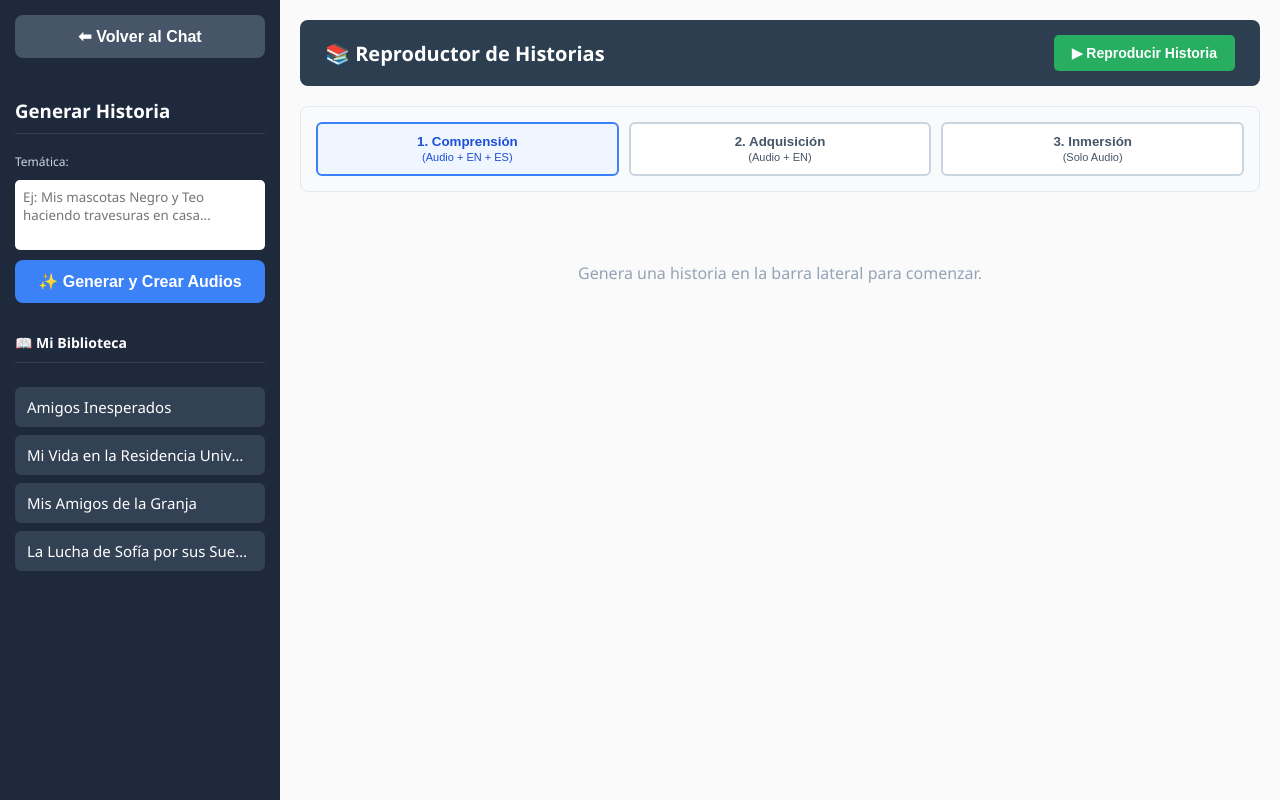
After one commit to BenjaAle/FlashCardsAnki, a FastAPI app: template templates/historias.html in a window 1280 px wide. The commit adds this page. Run offline with FastAPI, Linux system fonts and the light colour scheme; the template is opened without the code that fills it, so the values that code supplies are empty; data comes from the database, SQL or seed files in the repository; both versions use the stored data as it was after the commit.

Commit message:
feat: Ya tengo historias interactivas. Desafio: Incorporar cartas a anki

````diff
--- a/main.py
+++ b/main.py
@@ -64,8 +64,22 @@ def iniciar_bd():
     c.execute(
         """CREATE TABLE IF NOT EXISTS mensajes (id INTEGER PRIMARY KEY AUTOINCREMENT, chat_id INTEGER, rol TEXT, texto TEXT, extraido INTEGER DEFAULT 0)"""
     )
+
+    # Tabla para guardar historias
+    c.execute("""CREATE TABLE IF NOT EXISTS historias (id INTEGER PRIMARY KEY AUTOINCREMENT, titulo TEXT, tematica TEXT)""")
+    c.execute("""CREATE TABLE IF NOT EXISTS lineas_historia (
+                 id INTEGER PRIMARY KEY AUTOINCREMENT,
+                 historia_id INTEGER,
+                 orden INTEGER,
+                 oracion_en TEXT,
+                 oracion_es TEXT,
+                 ruta_audio TEXT)""")
+
     conn.commit()
     conn.close()
+
+    # Crear carpeta para guardar los audios de las historias si no existe
+    os.makedirs("static/audios", exist_ok=True)
 
 
 iniciar_bd()
@@ -106,6 +120,10 @@ class InyectarRequest(BaseModel):
     chat_id: int
     cartas: list
 
+# Estructura para crear una nueva historia
+class NuevaHistoria(BaseModel):
+    tematica: str
+    nivel: str = "Intermedio" # B1/B2 por defecto.
 
 # ==========================================
 # 🔌 FUNCIONES DE ANKI
@@ -559,4 +577,116 @@ async def inyectar_cartas(req: InyectarRequest):
         return {"mensaje": f"⚠️ Error en el procesamiento final: {str(e)}"}
 
 
+# 9. Ruta de historias interactivas
+@app.post("/generar_historia")
+async def generar_historia(req: NuevaHistoria):
+    # 1. Prompt para que Gemini devuelva un JSON perfecto
+    prompt = f"""
+    Eres un experto profesor de inglés. Crea una historia interesante y atractiva sobre el siguiente tema: "{req.tematica}".
+    El nivel de inglés debe ser {req.nivel}.
+
+    REGLA 1: La historia debe tener entre 8 y 12 oraciones en total.
+    REGLA 2: Devuelve ESTRICTAMENTE un objeto JSON puro, sin formato markdown, ni bloques ```json.
+
+    Formato esperado:
+    {{
+      "titulo": "Un título corto y atractivo en español",
+      "lineas": [
+        {{"en": "Oración en inglés aquí.", "es": "Traducción natural al español aquí."}},
+        {{"en": "Siguiente oración en inglés.", "es": "Siguiente traducción."}}
+      ]
+    }}
+    """
+
+    try:
+        # 2. Pedir la historia a Gemini
+        response = client.models.generate_content(
+            model="gemini-2.5-flash", contents=prompt
+        )
+        respuesta_limpia = response.text.replace("```json", "").replace("```", "").strip()
+        datos_historia = json.loads(respuesta_limpia)
+
+        titulo = datos_historia.get("titulo", "Historia sin título")
+        lineas = datos_historia.get("lineas", [])
+
+        if not lineas:
+            return {"error": "No se pudieron generar las líneas de la historia."}
+
+        # 3. Guardar la historia principal en la BDD para obtener su ID
+        conn = sqlite3.connect("tutor.db")
+        c = conn.cursor()
+        c.execute("INSERT INTO historias (titulo, tematica) VALUES (?, ?)", (titulo, req.tematica))
+        historia_id = c.lastrowid
+
+        # 👇 NUEVO: Crear una subcarpeta específica para esta historia
+        carpeta_historia = f"static/audios/historia_{historia_id}"
+        os.makedirs(carpeta_historia, exist_ok=True)
+
+        # 4. Generar audios de forma concurrente
+        tareas_audio = []
+        rutas_audios = []
+
+        for i, linea in enumerate(lineas):
+            texto_en = linea.get("en", "").strip()
+            # Ruta única para cada audio dentro de la carpeta static
+            ruta_audio = f"{carpeta_historia}/linea_{i}.mp3"
+            rutas_audios.append(ruta_audio)
+
+            # Agregamos a la lista de tareas concurrentes
+            tareas_audio.append(generar_audio(texto_en, ruta_audio))
+
+        # Ejecutar todos los audios al mismo tiempo
+        if tareas_audio:
+            await asyncio.gather(*tareas_audio)
+
+        # 5. Guardar las líneas y sus rutas de audio en la BDD
+        for i, linea in enumerate(lineas):
+            c.execute(
+                "INSERT INTO lineas_historia (historia_id, orden, oracion_en, oracion_es, ruta_audio) VALUES (?, ?, ?, ?, ?)",
+                (historia_id, i, linea.get("en", ""), linea.get("es", ""), rutas_audios[i])
+            )
+
+        conn.commit()
+        conn.close()
+
+        return {
+            "mensaje": "Historia generada y audios creados con éxito.",
+            "historia_id": historia_id,
+            "titulo": titulo
+        }
+
+    except Exception as e:
+        return {"error": f"Error al generar la historia: {str(e)}"}
+
+
+# 1. Pagina html de las historias
+@app.get("/historias", response_class=HTMLResponse)
+def pagina_historias(request: Request):
+    return templates.TemplateResponse(request=request, name="historias.html")
+
+# 2. Obtiene las líneas y audios de una historia específica
+@app.get("/api/historias/{historia_id}")
+def obtener_detalles_historia(historia_id: int):
+    conn = sqlite3.connect("tutor.db")
+    c = conn.cursor()
+    c.execute(
+        "SELECT orden, oracion_en, oracion_es, ruta_audio FROM lineas_historia WHERE historia_id = ? ORDER BY orden ASC",
+        (historia_id,)
+    )
+    # Importante: Agregamos el "/" al inicio de la ruta del audio para que el HTML lo encuentre bien
+    lineas = [{"orden": row[0], "en": row[1], "es": row[2], "audio": f"/{row[3]}"} for row in c.fetchall()]
+    conn.close()
+    return {"lineas": lineas}
+
+
+# 3. Obtener la lista de historias creadas para la barra lateral
+@app.get("/api/lista_historias")
+def obtener_lista_historias():
+    conn = sqlite3.connect("tutor.db")
+    c = conn.cursor()
+    c.execute("SELECT id, titulo FROM historias ORDER BY id DESC")
+    historias = [{"id": row[0], "titulo": row[1]} for row in c.fetchall()]
+    conn.close()
+    return historias
+
 # uvicorn main:app --reload
--- /dev/null
+++ b/static/historias.js
@@ -0,0 +1,191 @@
+const btnGenerar = document.getElementById("btn-generar");
+const temaInput = document.getElementById("tema-input");
+const btnPlayAll = document.getElementById("btn-play-all");
+const storyBoard = document.getElementById("story-board");
+const historiaTitulo = document.getElementById("historia-titulo");
+const modeBtns = document.querySelectorAll(".mode-btn");
+const listaHistoriasContainer = document.getElementById("lista-historias");
+
+let lineasActuales = [];
+let audioObjects = [];
+let reproduciendo = false;
+let indiceAudioActual = 0;
+
+// 1. Lógica para cambiar de Modo (Ocultar/Mostrar texto)
+modeBtns.forEach((btn) => {
+  btn.addEventListener("click", () => {
+    // Quitar la clase active a todos y dársela al presionado
+    modeBtns.forEach((b) => b.classList.remove("active"));
+    btn.classList.add("active");
+
+    const modo = btn.dataset.mode;
+
+    // Limpiar clases del tablero
+    storyBoard.classList.remove("hide-es", "hide-en");
+
+    if (modo === "lectura") {
+      storyBoard.classList.add("hide-es"); // Oculta español
+    } else if (modo === "escucha") {
+      storyBoard.classList.add("hide-en", "hide-es"); // Oculta todo
+    }
+  });
+});
+
+// 2. Generar la historia llamando al Backend
+btnGenerar.addEventListener("click", async () => {
+  const tema = temaInput.value.trim();
+  if (!tema) return alert("Escribe un tema para la historia.");
+
+  btnGenerar.disabled = true;
+  btnGenerar.textContent = "⏳ Escribiendo y grabando...";
+  storyBoard.innerHTML =
+    "<div style='text-align:center;'>Generando contenido con IA... Esto puede tomar unos segundos.</div>";
+
+  try {
+    const res = await fetch("/generar_historia", {
+      method: "POST",
+      headers: { "Content-Type": "application/json" },
+      body: JSON.stringify({ tematica: tema, nivel: "Intermedio" }),
+    });
+    const data = await res.json();
+
+    if (data.error) throw new Error(data.error);
+
+    historiaTitulo.textContent = `📚 ${data.titulo}`;
+    cargarHistoria(data.historia_id); // Llamamos a la función que renderiza
+
+    cargarListaHistorias(); // 👈 NUEVO: Refresca la barra lateral
+    temaInput.value = ""; // 👈 NUEVO: Limpia la caja de texto
+  } catch (err) {
+    alert("Error: " + err.message);
+    storyBoard.innerHTML = "";
+  } finally {
+    btnGenerar.disabled = false;
+    btnGenerar.textContent = "✨ Generar y Crear Audios";
+  }
+});
+
+// Capturamos el nuevo reproductor visible
+const audioPlayer = document.getElementById("audio-player");
+
+// 3. Cargar la historia en el HTML
+async function cargarHistoria(historia_id) {
+    // 🛠️ FIX AL BUG: Detener cualquier audio sonando antes de cargar lo nuevo
+    audioPlayer.pause();
+    audioPlayer.src = "";
+    audioPlayer.style.display = "none";
+    reproduciendo = false;
+    btnPlayAll.textContent = "▶ Reproducir Historia";
+    btnPlayAll.style.background = "#27ae60";
+
+    const res = await fetch(`/api/historias/${historia_id}`);
+    const data = await res.json();
+
+    lineasActuales = data.lineas;
+    storyBoard.innerHTML = "";
+
+    lineasActuales.forEach((linea, index) => {
+        const div = document.createElement("div");
+        div.className = "story-line";
+        div.id = `linea-${index}`;
+
+        // ✨ NUEVA FUNCIÓN: Haz clic en cualquier oración para reproducirla desde ahí
+        div.style.cursor = "pointer";
+        div.onclick = () => reproducirDesde(index);
+
+        div.innerHTML = `
+            <div class="text-en">${linea.en}</div>
+            <div class="text-es">${linea.es}</div>
+        `;
+        storyBoard.appendChild(div);
+    });
+}
+
+// 4. Lógica del Reproductor Único y Visible
+function reproducirDesde(index) {
+    if (index >= lineasActuales.length) {
+        // Terminó la historia
+        reproduciendo = false;
+        btnPlayAll.textContent = "▶ Reproducir Historia";
+        btnPlayAll.style.background = "#27ae60";
+        document.querySelectorAll(".story-line").forEach(el => el.classList.remove("playing"));
+        return;
+    }
+
+    reproduciendo = true;
+    indiceAudioActual = index;
+
+    // Cambiamos el texto del botón
+    btnPlayAll.textContent = "⏸ Pausar";
+    btnPlayAll.style.background = "#e74c3c";
+
+    // Cargamos el archivo en el reproductor visible y lo hacemos aparecer
+    audioPlayer.style.display = "block";
+    audioPlayer.src = lineasActuales[index].audio;
+    audioPlayer.play();
+
+    // Limpiar resaltados anteriores y resaltar el actual
+    document.querySelectorAll(".story-line").forEach(el => el.classList.remove("playing"));
+    document.getElementById(`linea-${index}`).classList.add("playing");
+
+    // Auto-scroll para que la línea siempre se vea
+    document.getElementById(`linea-${index}`).scrollIntoView({ behavior: "smooth", block: "center" });
+}
+
+// Escuchamos el evento nativo del reproductor: cuando termina un audio, pasa al siguiente
+audioPlayer.onended = () => {
+    reproducirDesde(indiceAudioActual + 1);
+};
+
+// Control maestro desde el botón verde/rojo
+btnPlayAll.addEventListener("click", () => {
+    if (lineasActuales.length === 0) return;
+
+    if (reproduciendo) {
+        // Si estaba sonando, lo pausamos nativamente
+        audioPlayer.pause();
+        reproduciendo = false;
+        btnPlayAll.textContent = "▶ Reanudar";
+        btnPlayAll.style.background = "#f39c12"; // Color naranja para indicar pausa
+    } else {
+        // Si hay un audio cargado (pausado), lo reanudamos desde donde quedó
+        if (audioPlayer.src && audioPlayer.src !== window.location.href) {
+            audioPlayer.play();
+            reproduciendo = true;
+            btnPlayAll.textContent = "⏸ Pausar";
+            btnPlayAll.style.background = "#e74c3c";
+        } else {
+            // Si está desde cero, empezamos por la línea 0
+            reproducirDesde(0);
+        }
+    }
+});
+
+// 5. Cargar la lista de historias en la barra lateral
+async function cargarListaHistorias() {
+    const res = await fetch("/api/lista_historias");
+    const historias = await res.json();
+
+    listaHistoriasContainer.innerHTML = "";
+
+    historias.forEach((historia) => {
+        const div = document.createElement("div");
+        div.className = "chat-item";
+
+        const titleSpan = document.createElement("span");
+        titleSpan.className = "chat-item-title";
+        titleSpan.textContent = historia.titulo;
+
+        // Al hacer clic, cargamos esa historia y actualizamos el título
+        div.onclick = () => {
+            historiaTitulo.textContent = `📚 ${historia.titulo}`;
+            cargarHistoria(historia.id);
+        };
+
+        div.appendChild(titleSpan);
+        listaHistoriasContainer.appendChild(div);
+    });
+}
+
+// 🚀 AL INICIAR: Cargar la lista automáticamente
+cargarListaHistorias();
--- /dev/null
+++ b/templates/historias.html
@@ -0,0 +1,102 @@
+<!doctype html>
+<html lang="es">
+  <head>
+    <meta charset="UTF-8" />
+    <meta name="viewport" content="width=device-width, initial-scale=1.0" />
+    <title>Historias Interactivas IA</title>
+    <link rel="stylesheet" href="/static/style.css" />
+    <style>
+      /* Estilos específicos para el reproductor de historias */
+      .story-controls {
+        display: flex;
+        gap: 10px;
+        background: #f8fafc;
+        padding: 15px;
+        border-radius: 8px;
+        margin-bottom: 20px;
+        border: 1px solid #e2e8f0;
+      }
+      .mode-btn {
+        flex: 1;
+        padding: 10px;
+        border: 2px solid #cbd5e1;
+        background: white;
+        border-radius: 6px;
+        cursor: pointer;
+        font-weight: bold;
+        color: #475569;
+        transition: 0.2s;
+      }
+      .mode-btn.active {
+        border-color: #3b82f6;
+        background: #eff6ff;
+        color: #1d4ed8;
+      }
+      .story-line {
+        padding: 15px;
+        border-radius: 8px;
+        margin-bottom: 10px;
+        background: white;
+        border: 1px solid #e2e8f0;
+        transition: 0.3s;
+      }
+      .story-line.playing {
+        border-left: 5px solid #27ae60;
+        background: #f0fdf4;
+      }
+      .text-en { font-size: 18px; font-weight: bold; color: #1e293b; margin-bottom: 5px; }
+      .text-es { font-size: 15px; color: #64748b; font-style: italic; }
+
+      /* Clases mágicas para ocultar según el modo */
+      .hide-es .text-es { display: none; }
+      .hide-en .text-en { display: none; }
+      .hide-en.hide-es .story-line { min-height: 40px; display: flex; align-items: center; justify-content: center;}
+      .hide-en.hide-es .story-line::after { content: "🎧 Escuchando audio..."; color: #94a3b8; font-style: italic;}
+    </style>
+  </head>
+  <body>
+    <div class="app-container">
+      <div class="sidebar">
+        <a href="/" style="text-decoration: none;">
+            <button class="new-chat-btn" style="width: 100%; background: #475569;">⬅ Volver al Chat</button>
+        </a>
+        <h3 style="margin-top: 20px; border-bottom: 1px solid #334155; padding-bottom: 10px;">Generar Historia</h3>
+
+        <div style="display: flex; flex-direction: column; gap: 10px;">
+            <label style="font-size: 12px; color: #cbd5e1;">Temática:</label>
+            <textarea id="tema-input" rows="3" placeholder="Ej: Mis mascotas Negro y Teo haciendo travesuras en casa..." style="padding: 8px; border-radius: 5px; border: none; resize: none; font-family: inherit;"></textarea>
+
+            <button id="btn-generar" class="new-chat-btn" style="margin-bottom: 0;">✨ Generar y Crear Audios</button>
+        </div>
+
+        <h3 style="margin-top: 30px; border-bottom: 1px solid #334155; padding-bottom: 10px; font-size: 14px;">📖 Mi Biblioteca</h3>
+        <div id="lista-historias" class="chat-list" style="margin-top: 10px;"></div>
+
+      </div>
+
+      <div class="chat-container" style="padding: 20px; overflow-y: auto; background: #fafafa;">
+        <div class="header" style="border-radius: 8px; margin-bottom: 20px; flex-direction: column; align-items: stretch; gap: 15px;">
+          <div style="display: flex; justify-content: space-between; align-items: center;">
+            <h2 id="historia-titulo">📚 Reproductor de Historias</h2>
+            <button class="anki-btn" id="btn-play-all">▶ Reproducir Historia</button>
+          </div>
+          <audio id="audio-player" controls style="width: 100%; height: 40px; border-radius: 5px; display: none; outline: none;"></audio>
+        </div>
+
+        <div class="story-controls">
+            <button class="mode-btn active" data-mode="completo">1. Comprensión<br><span style="font-size:11px; font-weight:normal;">(Audio + EN + ES)</span></button>
+            <button class="mode-btn" data-mode="lectura">2. Adquisición<br><span style="font-size:11px; font-weight:normal;">(Audio + EN)</span></button>
+            <button class="mode-btn" data-mode="escucha">3. Inmersión<br><span style="font-size:11px; font-weight:normal;">(Solo Audio)</span></button>
+        </div>
+
+        <div id="story-board">
+            <div style="text-align: center; color: #94a3b8; margin-top: 50px;">
+                Genera una historia en la barra lateral para comenzar.
+            </div>
+        </div>
+      </div>
+    </div>
+
+    <script src="/static/historias.js"></script>
+  </body>
+</html>
````
Also changed, not shown: templates/index.html (+25 -1 lines), tutor.db.
